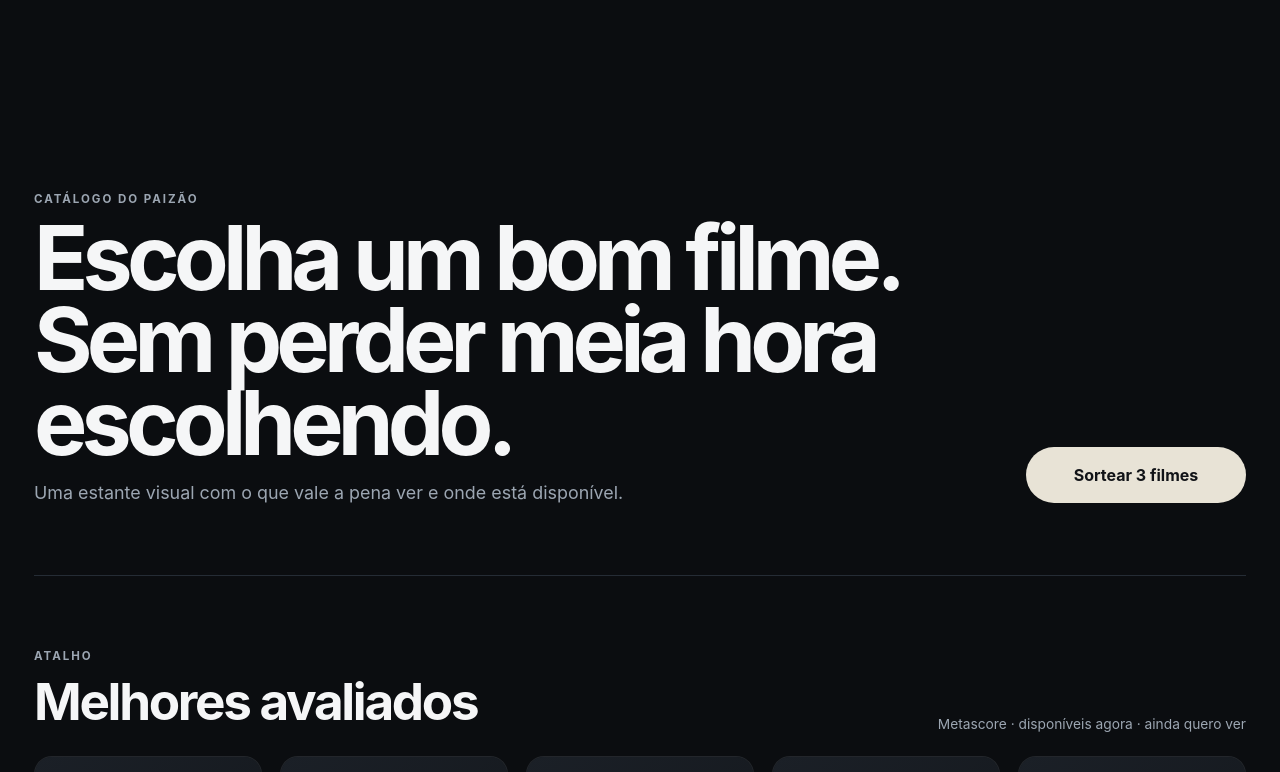
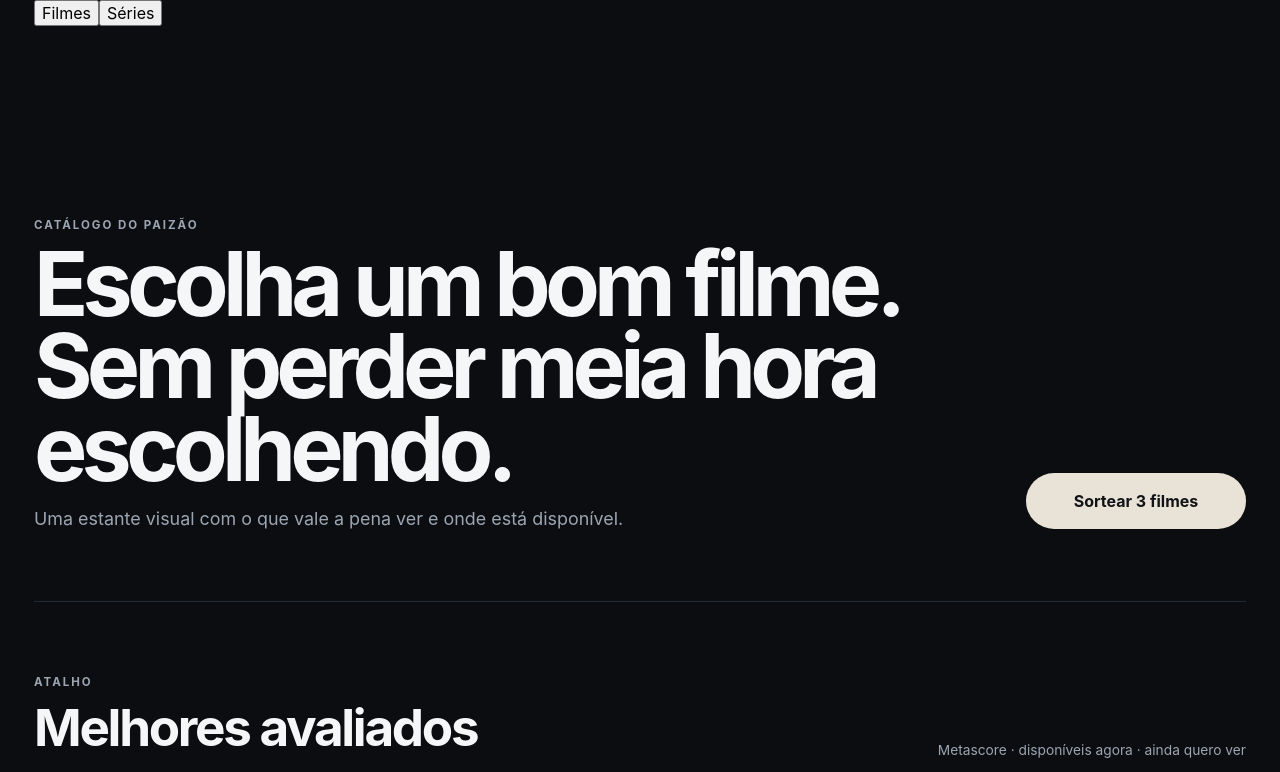
Before and after one commit to gutorossetti-prog/dadmovies, a Next.js app: page / in a window 1280 px wide. Shown: the top 772 px of the page. Built offline with nearby package versions, Linux system fonts and the light colour scheme.

Commit message:
feat: add Films and Series catalog modes

```diff
--- a/src/components/CatalogClient.tsx
+++ b/src/components/CatalogClient.tsx
@@ -10,6 +10,7 @@ const PERSONAL_STATE_STORAGE_KEY = "dadmovies.personal-state.v1";
 
 type SortMode = "meta" | "users" | "year" | "title";
 type StateFilter = PersonalState | "all";
+type CatalogMode = "movies" | "series";
 
 function shuffle<T>(input: T[]): T[] {
   const a = [...input];
@@ -33,6 +34,7 @@ function randomRank(key: string, seed: number): number {
 }
 
 export function CatalogClient({ movies }: { movies: Movie[] }) {
+  const [catalogMode, setCatalogMode] = useState<CatalogMode>("movies");
   const [service, setService] = useState<(typeof SERVICES)[number]>("Todos");
   const [genre, setGenre] = useState("Todos");
   const [language, setLanguage] = useState("Todos");
@@ -153,6 +155,42 @@ export function CatalogClient({ movies }: { movies: Movie[] }) {
   }
 
   return (
+    <>
+      <nav className="catalogModeSwitch" aria-label="Tipo de catálogo">
+        <button
+          type="button"
+          className={catalogMode === "movies" ? "active" : ""}
+          onClick={() => setCatalogMode("movies")}
+          aria-pressed={catalogMode === "movies"}
+        >
+          Filmes
+        </button>
+        <button
+          type="button"
+          className={catalogMode === "series" ? "active" : ""}
+          onClick={() => {
+            setCatalogMode("series");
+            setSelectedMovie(null);
+          }}
+          aria-pressed={catalogMode === "series"}
+        >
+          Séries
+        </button>
+      </nav>
+
+      {catalogMode === "series" ? (
+        <section className="seriesPlaceholder" aria-labelledby="series-placeholder-title">
+          <div className="seriesPlaceholderImage">
+            <img src="/series-banana-placeholder.svg" alt="Bananal em plantação ao pôr do sol" />
+          </div>
+          <div className="seriesPlaceholderCopy">
+            <span className="eyebrow">SÉRIES · EM BREVE</span>
+            <h1 id="series-placeholder-title">Bananal em plantação.</h1>
+            <p>A watchlist do Trakt ainda vai chegar. Enquanto isso, boas séries seguem cultivando grandes expectativas.</p>
+            <button className="textButton" type="button" onClick={() => setCatalogMode("movies")}>Voltar aos filmes</button>
+          </div>
+        </section>
+      ) : (
         <>
           <section className="hero">
             <div>
@@ -283,5 +321,7 @@ export function CatalogClient({ movies }: { movies: Movie[] }) {
             onSetPersonalState={(state) => selectedMovie && setMovieState(selectedMovie, state)}
           />
         </>
+      )}
+    </>
   );
 }
```
Lines whose indentation alone changed are shown as unchanged.
